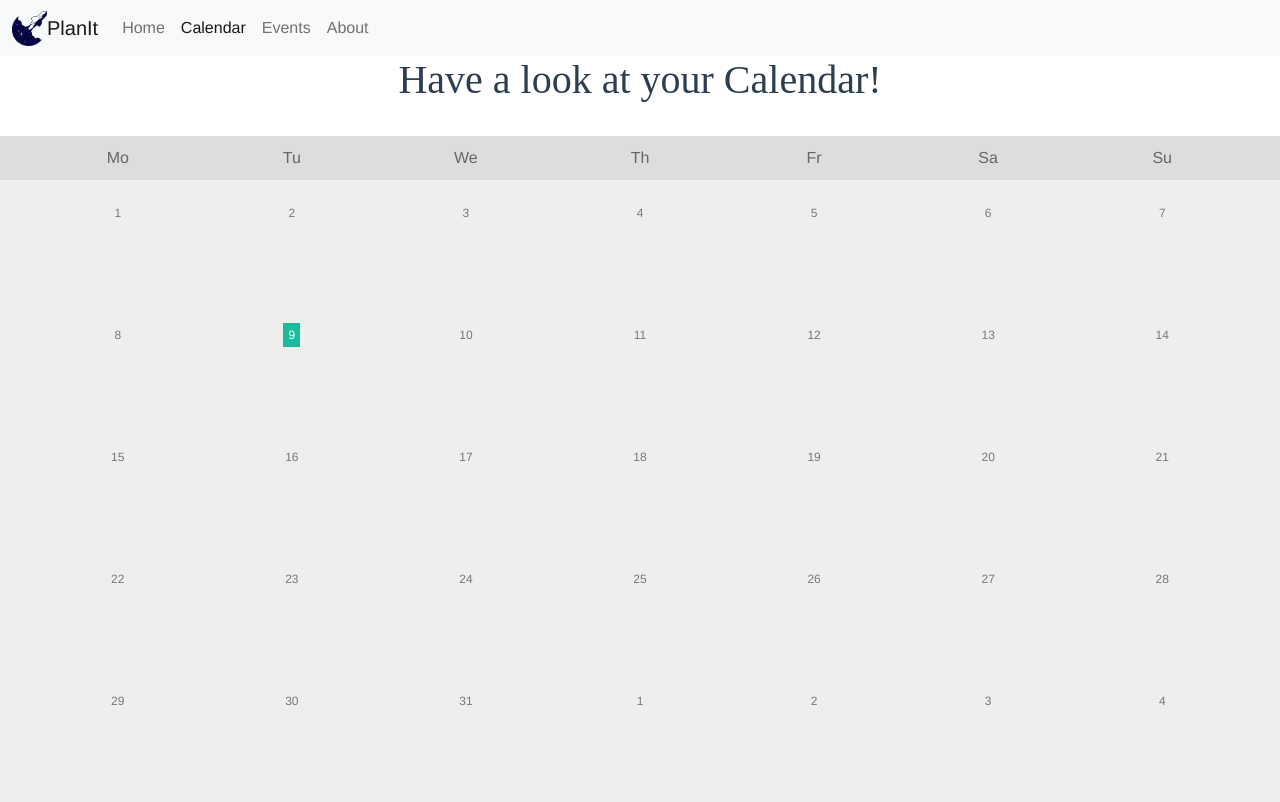
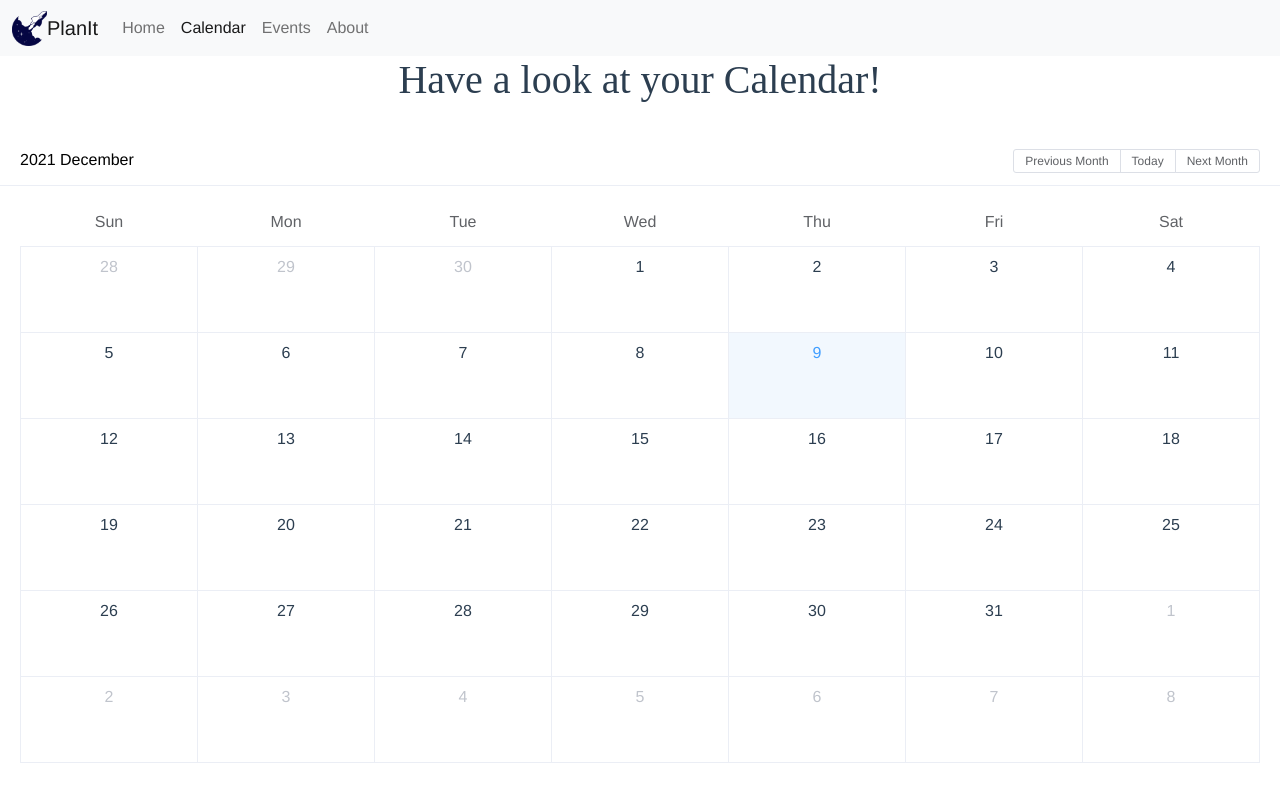
Before and after one commit to Eyad-Wahdan/PlanIt-Frontend, a Vue app: page /calendar in a window 1280 px wide. Shown: the top 802 px of the page. Built offline with nearby package versions, Linux system fonts and the light colour scheme.

Commit message:
add calendar component

```diff
--- a/src/views/Calendar.vue
+++ b/src/views/Calendar.vue
@@ -1,100 +1,15 @@
 <template>
 <h1 style="font-family:'Times New Roman',serif;">Have a look at your Calendar!</h1>
   <br>
-  <ul class="weekdays">
-    <li>Mo</li>
-    <li>Tu</li>
-    <li>We</li>
-    <li>Th</li>
-    <li>Fr</li>
-    <li>Sa</li>
-    <li>Su</li>
-  </ul>
-  <ul class="days">
-    <li>1</li>
-    <li>2</li>
-    <li>3</li>
-    <li>4</li>
-    <li>5</li>
-    <li>6</li>
-    <li>7</li>
-    <li>8</li>
-    <li><span class="active">9</span></li>
-    <li>10</li>
-    <li>11</li>
-    <li>12</li>
-    <li>13</li>
-    <li>14</li>
-    <li>15</li>
-    <li>16</li>
-    <li>17</li>
-    <li>18</li>
-    <li>19</li>
-    <li>20</li>
-    <li>21</li>
-    <li>22</li>
-    <li>23</li>
-    <li>24</li>
-    <li>25</li>
-    <li>26</li>
-    <li>27</li>
-    <li>28</li>
-    <li>29</li>
-    <li>30</li>
-    <li>31</li>
-    <li>1</li>
-    <li>2</li>
-    <li>3</li>
-    <li>4</li>
-  </ul>
+  <el-calendar/>
 </template>
 
 <script>
 export default {
   name: 'Calendar'
 }
-
 </script>
 
 <style scoped>
-ul {list-style-type: none;}
-body {font-family: Verdana, sans-serif;}
 
-/* Weekdays (Mon-Sun) */
-.weekdays {
-  margin: 0;
-  padding: 10px 0;
-  background-color:#ddd;
-}
-
-.weekdays li {
-  display: inline-block;
-  width: 13.6%;
-  color: #666;
-  text-align: center;
-}
-
-/* Days (1-31) */
-.days {
-  padding: 20px 0;
-  background: #eee;
-  margin: 0;
-}
-
-.days li {
-  list-style-type: none;
-  display: inline-block;
-  width: 13.6%;
-  text-align: center;
-  margin-bottom: 100px;
-  font-size:12px;
-  color: #777;
-}
-
-/* Highlight the "current" day */
-.days li .active {
-  padding: 5px;
-  background: #1abc9c;
-  color: white !important
-}
 </style>
--- a/src/views/Events.vue
+++ b/src/views/Events.vue
@@ -9,7 +9,9 @@
         <th>Start-Time</th>
         <th>Finish-Time</th>
         <th>Event</th>
-        <th></th>
+        <th>
+          <button id="refreshButton" type="button" class="btn btn-outline-primary" @click="loadEvents()">Refresh</button>
+        </th>
       </tr>
       </thead>
       <tbody>
@@ -23,7 +25,7 @@
         <td>{{ event.finish.toLocaleTimeString().slice(0, -3) }}</td>
         <td>{{ event.event }}</td>
         <td class="deleteButton">
-          <button type="button" class="btn btn-outline-danger">Delete</button>
+          <button type="button" class="btn btn-outline-danger" @click="erase()">Delete</button>
         </td>
       </tr>
       <tr>
@@ -68,6 +70,25 @@ export default {
       return date instanceof Date && !isNaN(date)
     },
     async loadEvents () {
+      this.events = []
+      const baseUrl = process.env.VUE_APP_BACKEND_BASE_URL
+      const endpoint = baseUrl + '/termin/'
+      const requestOptions = {
+        method: 'GET',
+        redirect: 'follow'
+      }
+      const responseEvents = []
+      await fetch(endpoint, requestOptions)
+        .then(response => response.json())
+        .then(result => result.forEach(event => {
+          event.start = new Date(event.start)
+          event.finish = new Date(event.finish)
+          responseEvents.push(event)
+        }))
+        .catch(error => console.log('error', error))
+      this.events = responseEvents
+    },
+    async erase () {
       this.events = []
       const baseUrl = process.env.VUE_APP_BACKEND_BASE_URL
       const endpoint = baseUrl + '/termin/'
@@ -140,6 +161,18 @@ export default {
 
 <style scoped>
 
+h1 {
+  margin: 0;
+  display: inline-block;
+}
+
+#refreshButton {
+  background-color: #4169E1;
+  color: #ffffff;
+  border-color: white;
+  font-weight: bold;
+}
+
 table {
   border-collapse: collapse;
   margin-top: 20px;
```
